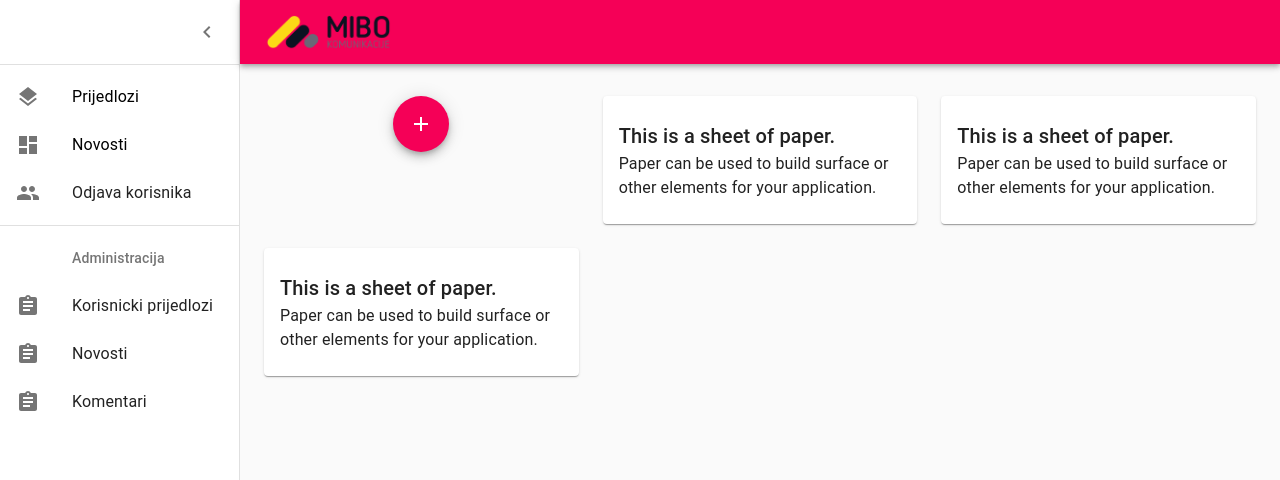
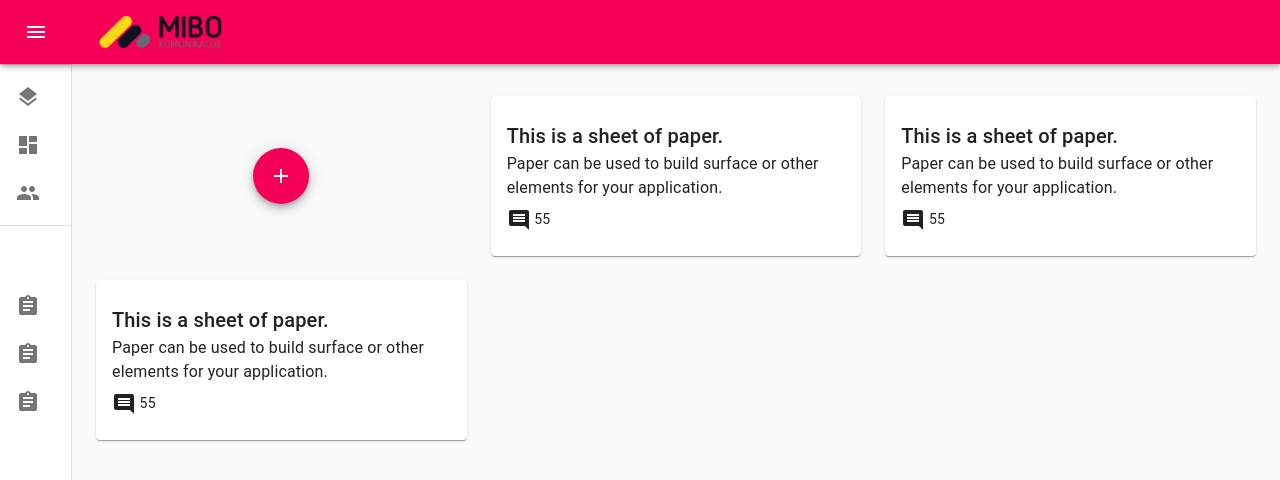
Before and after one commit to hanadkubat/IBU-Portal, a React (Create React App) app: page /dashboard in a window 1280 px wide. Shown: the top 480 px of the page. Built offline with nearby package versions, Linux system fonts and the light colour scheme.

Commit message:
suggestion details modal implemented

```diff
--- a/src/Components/Suggestions/NewSuggestionModal.js
+++ b/src/Components/Suggestions/NewSuggestionModal.js
@@ -1,11 +1,12 @@
 import React, { useState } from "react";
 import { makeStyles } from "@material-ui/core/styles";
-import { Modal, TextField, Button } from "@material-ui/core";
+import { Modal, TextField, Button, useMediaQuery } from "@material-ui/core";
 
-const useStyles = makeStyles(theme => ({
+const useStyles = isPhone =>
+  makeStyles(theme => ({
     paper: {
       position: "",
-    width: "400px",
+      width: isPhone ? "320px" : "400px",
       margin: "0 auto",
       backgroundColor: theme.palette.background.paper,
       boxShadow: theme.shadows[5],
@@ -21,7 +22,7 @@ const useStyles = makeStyles(theme => ({
   }));
 
 export default function SimpleModal(props) {
-  const classes = useStyles();
+  const classes = useStyles(useMediaQuery("(max-width:400px)"))();
 
   const [title, setTitle] = useState("");
   const [multiline, setMultiline] = useState("");
@@ -33,11 +34,9 @@ export default function SimpleModal(props) {
 
   return (
     <Modal
-      aria-labelledby="simple-modal-title"
-      aria-describedby="simple-modal-description"
       open={props.isOpen}
-      onClose={props.handleClose}
-      onEscapeKeyDown={props.handleClose}
+      onClose={() => props.handleClose("newModalOpen")}
+      onEscapeKeyDown={() => props.handleClose("newModalOpen")}
     >
       <div className={classes.paper}>
         <h4 id="modal-title" className="text-center">
@@ -68,14 +67,6 @@ export default function SimpleModal(props) {
           />
           <div className="mt-2 d-flex flex-wrap">
             <Button
-              onClick={props.handleClose}
-              variant="contained"
-              size="small"
-              className="mx-1"
-            >
-              Otkazi
-            </Button>
-            <Button
               type="submit"
               variant="contained"
               color="secondary"
@@ -84,6 +75,14 @@ export default function SimpleModal(props) {
             >
               Predlozi
             </Button>
+            <Button
+              onClick={() => props.handleClose("newModalOpen")}
+              variant="contained"
+              size="small"
+              className="mx-1"
+            >
+              Otkazi
+            </Button>
           </div>
         </form>
       </div>
--- a/src/Components/Suggestions/Suggestion.js
+++ b/src/Components/Suggestions/Suggestion.js
@@ -1,24 +1,32 @@
-import React from 'react';
-import {Typography, Paper, makeStyles} from '@material-ui/core';
+import React from "react";
+import { Typography, Paper, makeStyles } from "@material-ui/core";
+import { Comment } from "@material-ui/icons";
 
 const useStyles = makeStyles(theme => ({
   root: {
     padding: theme.spacing(3, 2),
-  },
+    cursor: 'pointer'
+  }
 }));
 
-export default function PaperSheet() {
+export default function Suggestion(props) {
   const classes = useStyles();
 
   return (
-    <div>
+    <div onClick={() => props.modalHandler('detailsModalOpen')}>
       <Paper className={classes.root}>
         <Typography variant="h6" component="h3">
           This is a sheet of paper.
         </Typography>
         <Typography component="p">
-          Paper can be used to build surface or other elements for your application.
+          Paper can be used to build surface or other elements for your
+          application.
         </Typography>
+        <div className="mt-2">
+          <span>
+            <Comment /> 55
+          </span>
+        </div>
       </Paper>
     </div>
   );
--- /dev/null
+++ b/src/Components/Suggestions/SuggestionDetailsModal.js
@@ -0,0 +1,45 @@
+import React from "react";
+import { makeStyles } from "@material-ui/core/styles";
+import { Modal, Button, useMediaQuery } from "@material-ui/core";
+
+const useStyles = isPhone =>
+  makeStyles(theme => ({
+    paper: {
+      position: "",
+      width: isPhone ? "320px" : "400px",
+      margin: "0 auto",
+      backgroundColor: theme.palette.background.paper,
+      boxShadow: theme.shadows[5],
+      padding: theme.spacing(2, 4, 4),
+      outline: "none",
+      marginTop: "20%"
+    }
+  }));
+
+export default function SimpleModal(props) {
+  const classes = useStyles(useMediaQuery("(max-width:400px)"))();
+
+  return (
+    <Modal
+      open={props.isOpen}
+      onClose={() => props.handleClose("detailsModalOpen")}
+      onEscapeKeyDown={() => props.handleClose("detailsModalOpen")}
+    >
+      <div className={classes.paper}>
+        <h4 id="modal-title" className="text-center">
+          Novi prijedlog
+        </h4>
+
+
+            <Button
+              onClick={() => props.handleClose("detailsModalOpen")}
+              variant="contained"
+              size="small"
+              className="mx-1"
+            >
+              Izlaz
+            </Button>
+      </div>
+    </Modal>
+  );
+}
--- a/src/Components/Suggestions/index.js
+++ b/src/Components/Suggestions/index.js
@@ -4,22 +4,24 @@ import AddIcon from "@material-ui/icons/Add";
 
 import Suggestion from "./Suggestion";
 import NewSuggestionModal from './NewSuggestionModal';
+import SuggestionDetailsModal from './SuggestionDetailsModal';
 
 export default class Suggestions extends Component {
   constructor(props){
     super(props);
     this.state = {
-      modalOpen: false
+      newModalOpen: false,
+      detailsModalOpen: false
     }
   }
 
   //modal handlers
-  handleOpen = () => {
-    this.setState({modalOpen: true})
+  handleOpen = (modal) => {
+    this.setState({[modal]: true})
   };
 
-  handleClose = () => {
-    this.setState({modalOpen: false})
+  handleClose = (modal) => {
+    this.setState({[modal]: false})
   };
 
 
@@ -29,13 +31,18 @@ export default class Suggestions extends Component {
         <NewSuggestionModal
           handleOpen={this.handleOpen}
           handleClose={this.handleClose}
-          isOpen={this.state.modalOpen}
+          isOpen={this.state.newModalOpen}
         />
-      <Grid container spacing={3}>
+        <SuggestionDetailsModal
+          handleOpen={this.handleOpen}
+          handleClose={this.handleClose}
+          isOpen={this.state.detailsModalOpen}
+        />
+      <Grid container spacing={3} alignItems="center">
 
         <Grid item xs={12} lg={4}>
           <Grid container justify="center">
-            <Fab color="secondary" aria-label="Add" onClick={this.handleOpen}>
+            <Fab color="secondary" aria-label="Add" onClick={() => this.handleOpen('newModalOpen')}>
               <AddIcon />
             </Fab>
           </Grid>
@@ -43,21 +50,22 @@ export default class Suggestions extends Component {
 
         <Grid item xs={12} md={6} lg={4}>
           <Grid container justify="center">
-            <Suggestion />
+            <Suggestion modalHandler={this.handleOpen} />
           </Grid>
         </Grid>
 
         <Grid item xs={12} md={6} lg={4}>
           <Grid container justify="center">
-            <Suggestion />
+            <Suggestion modalHandler={this.handleOpen} />
           </Grid>
         </Grid>
 
         <Grid item xs={12} md={6} lg={4}>
           <Grid container justify="center">
-            <Suggestion />
+            <Suggestion modalHandler={this.handleOpen} />
           </Grid>
         </Grid>
+
 
       </Grid>
       </div>
--- a/src/app/Dashboard/index.js
+++ b/src/app/Dashboard/index.js
@@ -1,34 +1,33 @@
 import React from "react";
 import clsx from "clsx";
 import { makeStyles } from "@material-ui/core/styles";
-import CssBaseline from "@material-ui/core/CssBaseline";
-import Drawer from "@material-ui/core/Drawer";
-import AppBar from "@material-ui/core/AppBar";
-import Toolbar from "@material-ui/core/Toolbar";
-import List from "@material-ui/core/List";
-import Typography from "@material-ui/core/Typography";
-import Divider from "@material-ui/core/Divider";
-import IconButton from "@material-ui/core/IconButton";
-import Badge from "@material-ui/core/Badge";
-import Container from "@material-ui/core/Container";
+import {
+  CssBaseline,
+  Drawer,
+  AppBar,
+  Toolbar,
+  List,
+  Typography,
+  Divider,
+  IconButton,
+  Container
+} from "@material-ui/core";
 import MenuIcon from "@material-ui/icons/Menu";
 import ChevronLeftIcon from "@material-ui/icons/ChevronLeft";
-import NotificationsIcon from "@material-ui/icons/Notifications";
 import { mainListItems, secondaryListItems } from "./listItems";
 
 import { Switch, Route } from "react-router-dom";
 
 //custom components
-import News from '../../Components/News';
-import Suggestions from '../../Components/Suggestions';
+import News from "../../Components/News";
+import Suggestions from "../../Components/Suggestions";
 
 //logo
-import logo from '../../assets/mibo.png';
-import { maxHeight } from "@material-ui/system";
+import logo from "../../assets/mibo.png";
 const logoStyle = {
-  maxWidth : '128px',
-  maxHeight : '40px'
-}
+  maxWidth: "128px",
+  maxHeight: "40px"
+};
 
 const drawerWidth = 240;
 
@@ -113,14 +112,13 @@ const useStyles = makeStyles(theme => ({
 
 export default function Dashboard() {
   const classes = useStyles();
-  const [open, setOpen] = React.useState(true);
+  const [open, setOpen] = React.useState(false);
   const handleDrawerOpen = () => {
     setOpen(true);
   };
   const handleDrawerClose = () => {
     setOpen(false);
   };
-  const fixedHeightPaper = clsx(classes.paper, classes.fixedHeight);
 
   return (
     <div className={classes.root}>
@@ -152,11 +150,6 @@ export default function Dashboard() {
           >
             <img src={logo} alt="mibo" style={logoStyle} />
           </Typography>
-          {/*<IconButton color="inherit">
-            <Badge badgeContent={4} color="secondary">
-              <NotificationsIcon />
-            </Badge>
-            </IconButton>*/}
         </Toolbar>
       </AppBar>
       <Drawer
--- a/src/app/Dashboard/listItems.js
+++ b/src/app/Dashboard/listItems.js
@@ -4,9 +4,7 @@ import ListItemIcon from '@material-ui/core/ListItemIcon';
 import ListItemText from '@material-ui/core/ListItemText';
 import ListSubheader from '@material-ui/core/ListSubheader';
 import DashboardIcon from '@material-ui/icons/Dashboard';
-import ShoppingCartIcon from '@material-ui/icons/ShoppingCart';
 import PeopleIcon from '@material-ui/icons/People';
-import BarChartIcon from '@material-ui/icons/BarChart';
 import LayersIcon from '@material-ui/icons/Layers';
 import AssignmentIcon from '@material-ui/icons/Assignment';
 
--- a/src/app/Login/index.js
+++ b/src/app/Login/index.js
@@ -5,8 +5,6 @@ import CssBaseline from "@material-ui/core/CssBaseline";
 import TextField from "@material-ui/core/TextField";
 import FormControlLabel from "@material-ui/core/FormControlLabel";
 import Checkbox from "@material-ui/core/Checkbox";
-import Link from "@material-ui/core/Link";
-import Grid from "@material-ui/core/Grid";
 import Typography from "@material-ui/core/Typography";
 import { makeStyles } from "@material-ui/core/styles";
 import Container from "@material-ui/core/Container";
```
Lines whose indentation alone changed are shown as unchanged.
